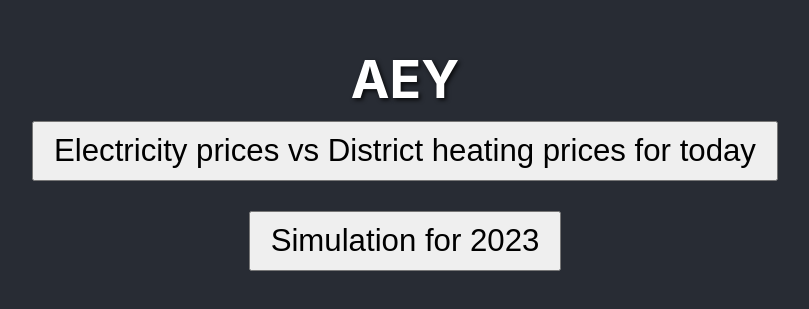
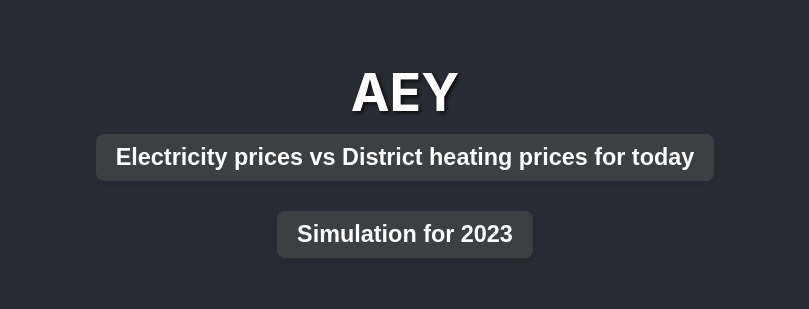
Before and after one commit to jlars22/aey, a React (Create React App) app: page / in a window 1280 px wide. Shown: the part 261-570 px from the top of the page, without its empty margins (235-1044 px from the left). Built offline with nearby package versions, Linux system fonts and the light colour scheme.

Commit message:
fix styling

```diff
--- a/src/App.css
+++ b/src/App.css
@@ -34,6 +34,11 @@ h4 {
   padding-left: 50px;
   margin-bottom: 20px;
   box-shadow: 0 4px 8px rgba(0, 0, 0, 0.1); /* Shadow for depth */
+}
+
+.current-price:hover {
+  background-color: #555; /* Darker background on hover */
+  transition: background-color 0.2s ease;
 }
 
 table {
@@ -103,9 +108,27 @@ p.italic {
   cursor: pointer;
   color: white;
   font-weight: bolder;
+  font-size: 0.4em;
   transition: background-color 0.2s ease;
 }
 
 .back-button:hover {
   background-color: #555;
 }
+
+.navigation-button {
+  padding: 10px 20px;
+  border-width: 0;
+  background-color: #3c4043;
+  border-radius: 8px;
+  box-shadow: 0 4px 8px rgba(0, 0, 0, 0.1); /* Shadow for depth */
+  cursor: pointer;
+  color: white;
+  font-weight: bolder;
+  font-size: 0.9em;
+  transition: background-color 0.2s ease;
+}
+
+.navigation-button:hover {
+  background-color: #555;
+}
--- a/src/Pages/Home.js
+++ b/src/Pages/Home.js
@@ -8,9 +8,8 @@ function Home() {
         <h1>AEY</h1>
         <Link to="/today">
           <button
+            className="navigation-button"
             style={{
-              padding: '10px 20px',
-              fontSize: '1.2em',
               marginBottom: '30px',
             }}
           >
@@ -18,9 +17,7 @@ function Home() {
           </button>
         </Link>
         <Link to="/simulation">
-          <button style={{ padding: '10px 20px', fontSize: '1.2em' }}>
-            Simulation for 2023
-          </button>
+          <button className="navigation-button">Simulation for 2023</button>
         </Link>
       </header>
     </div>
```
